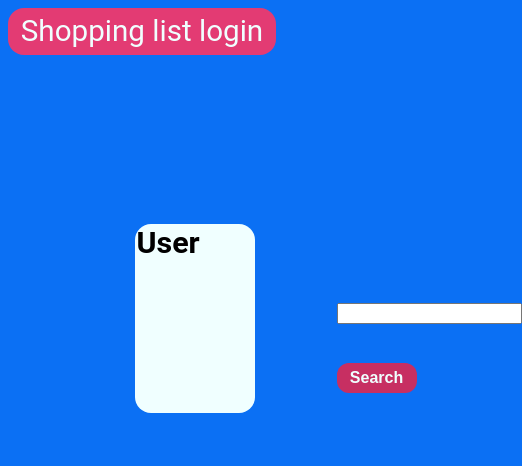
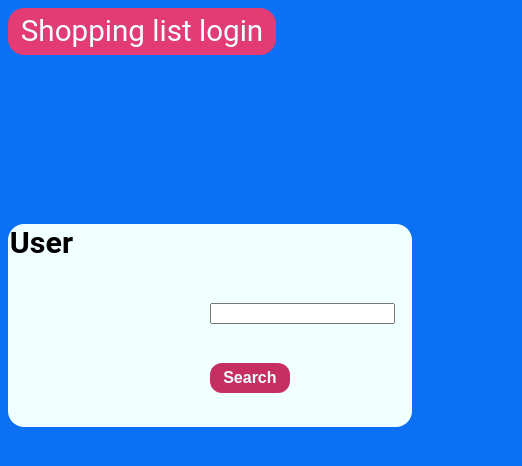
Before and after one commit to sthe0016/shoppingWebApp, a plain HTML site: page frontend/index.html in a window 390 px wide. Shown: the whole page, 522 px wide, since content can reach past the window. Drawn offline with Linux system fonts and the light colour scheme.

Commit message:
Test: style test for width

```diff
--- a/frontend/styles.css
+++ b/frontend/styles.css
@@ -25,6 +25,21 @@ body.common-body{
     padding: 0.5%;
 }
 
+@media(max-width: 500px) {
+    .index-login{
+        width: 400px;
+        height: 200px;
+        background-color: azure;
+        margin-left: auto;
+        margin-right: auto;
+        margin-top: 20vh;
+        font-size: 1.9rem;
+        font-weight: bold;
+        border-radius: 1rem;
+        padding: 0.5%;
+    }
+
+}
 
 
 /*if we do .index-page .page-title {....}, it applies the style "page-title" only if its a child inside parent class of "index-page"*/
```
